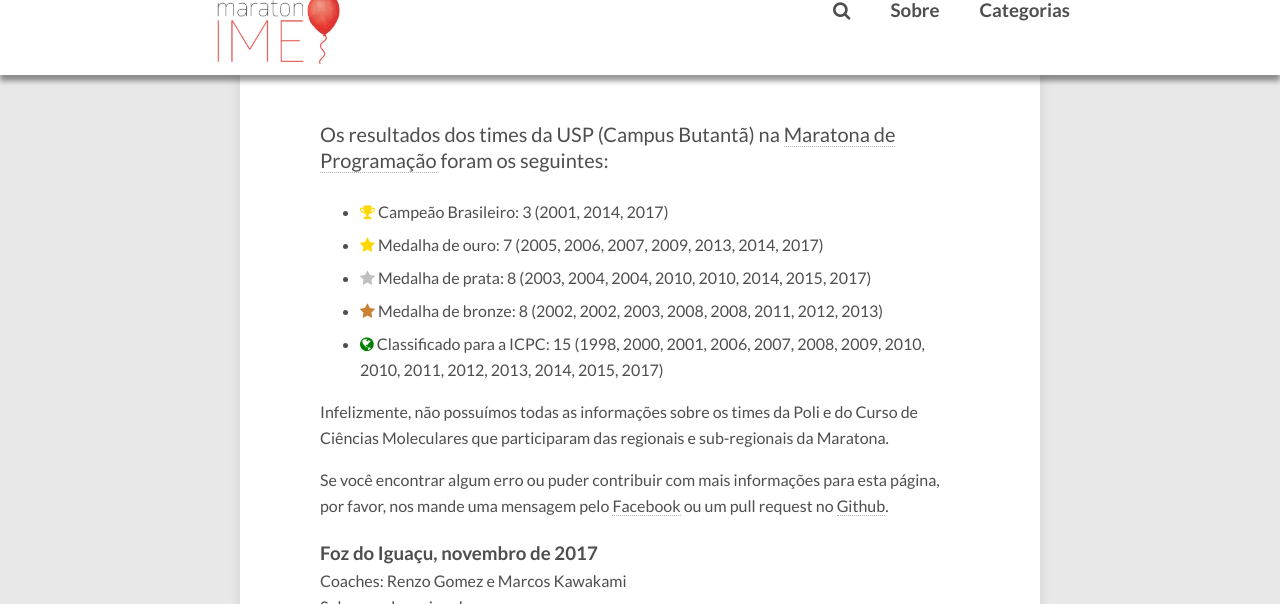
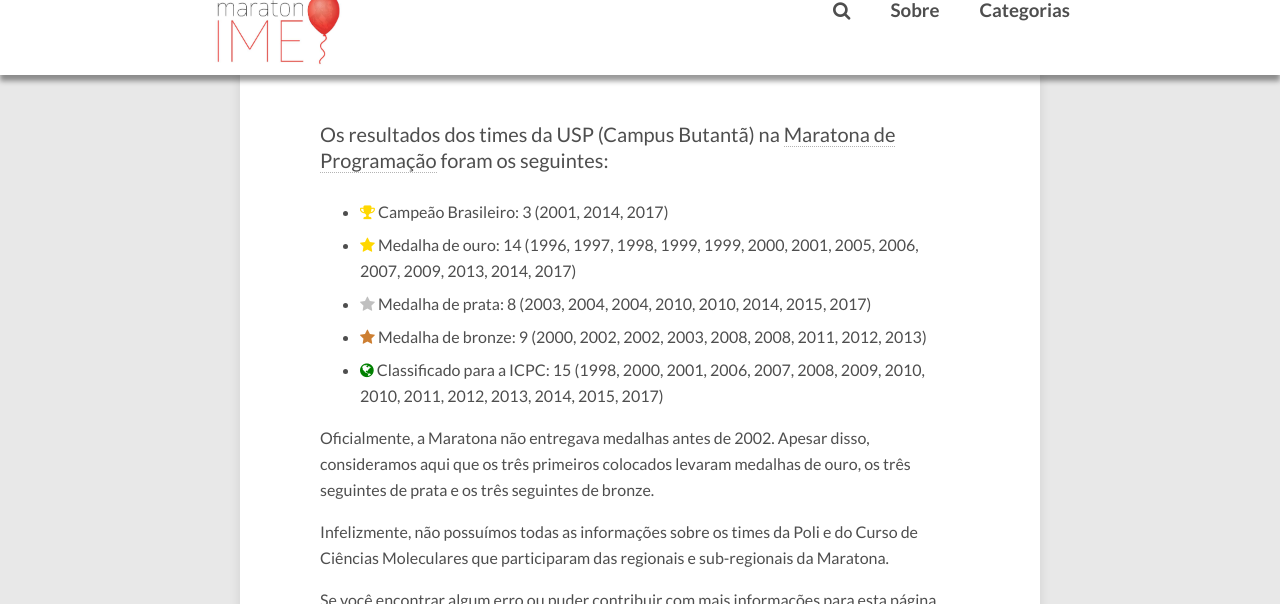
Before and after one commit to maratonusp/blog, a Jekyll site: the page built from pages/usp_historia.markdown, in a window 1280 px wide and 900 px high, scrolled down 475 px, cut to the strip 25-629 px from the top of the window. Built offline with Jekyll 4.4.1, drawn with Linux system fonts in a browser that asks for light colours; nearby versions of some CDN libraries; comment, search, counter and statistics services are not loaded.

Commit message:
Medalhas antigas

```diff
--- a/pages/usp_historia.markdown
+++ b/pages/usp_historia.markdown
@@ -517,9 +518,12 @@ history:
     rank-final: 2
     awards:
     - wf
+    - gold
   - members: Caetano Jimenez Carezzato, Marcio Rodrigo de Freitas Carneiro e Wagner Dias
     name: IME-USP 2
     rank-final: 7
+    awards:
+    - bronze
   text: Não houve sub-regional neste ano.
 
 - title: São Paulo, novembro de 1999
@@ -572,16 +583,20 @@ history:
   - members: Aritanan B. Garcia Gruber, Eduardo Teixeira Dias e Paulo José da Silva e Silva
     rank-final: 3
     name: IME-USP
+    awards:
+    - gold
   text: Não houve sub-regional neste ano.
 
 ---
 
 Os resultados dos times da USP (Campus Butantã) na [Maratona de Programação](http://maratona.ime.usp.br/) foram os seguintes:
 - <i class="fa fa-trophy" style="color:#ffd700" title="Campeão"></i> Campeão Brasileiro: 3 (2001, 2014, 2017)
-- <i class="fa fa-star" style="color:#ffd700" title="Medalha de ouro"></i> Medalha de ouro: 7 (2005, 2006, 2007, 2009, 2013, 2014, 2017)
+- <i class="fa fa-star" style="color:#ffd700" title="Medalha de ouro"></i> Medalha de ouro: 14 (1996, 1997, 1998, 1999, 1999, 2000, 2001, 2005, 2006, 2007, 2009, 2013, 2014, 2017)
 - <i class="fa fa-star" style="color:#c0c0c0" title="Medalha de prata"></i> Medalha de prata: 8 (2003, 2004, 2004, 2010, 2010, 2014, 2015, 2017)
-- <i class="fa fa-star" style="color:#cd7f32" title="Medalha de bronze"></i> Medalha de bronze: 8 (2002, 2002, 2003, 2008, 2008, 2011, 2012, 2013)
+- <i class="fa fa-star" style="color:#cd7f32" title="Medalha de bronze"></i> Medalha de bronze: 9 (2000, 2002, 2002, 2003, 2008, 2008, 2011, 2012, 2013)
 - <i class="fa fa-globe" style="color:green" title="Classificado para a ICPC"></i> Classificado para a ICPC: 15 (1998, 2000, 2001, 2006, 2007, 2008, 2009, 2010, 2010, 2011, 2012, 2013, 2014, 2015, 2017)
+
+Oficialmente, a Maratona não entregava medalhas antes de 2002. Apesar disso, consideramos aqui que os três primeiros colocados levaram medalhas de ouro, os três seguintes de prata e os três seguintes de bronze.
 
 Infelizmente, não possuímos todas as informações sobre os times da Poli e do Curso de Ciências Moleculares que participaram das regionais e sub-regionais da Maratona.
 
```
Also changed, not shown: other parts of pages/usp_historia.markdown (+8 -0 lines).
